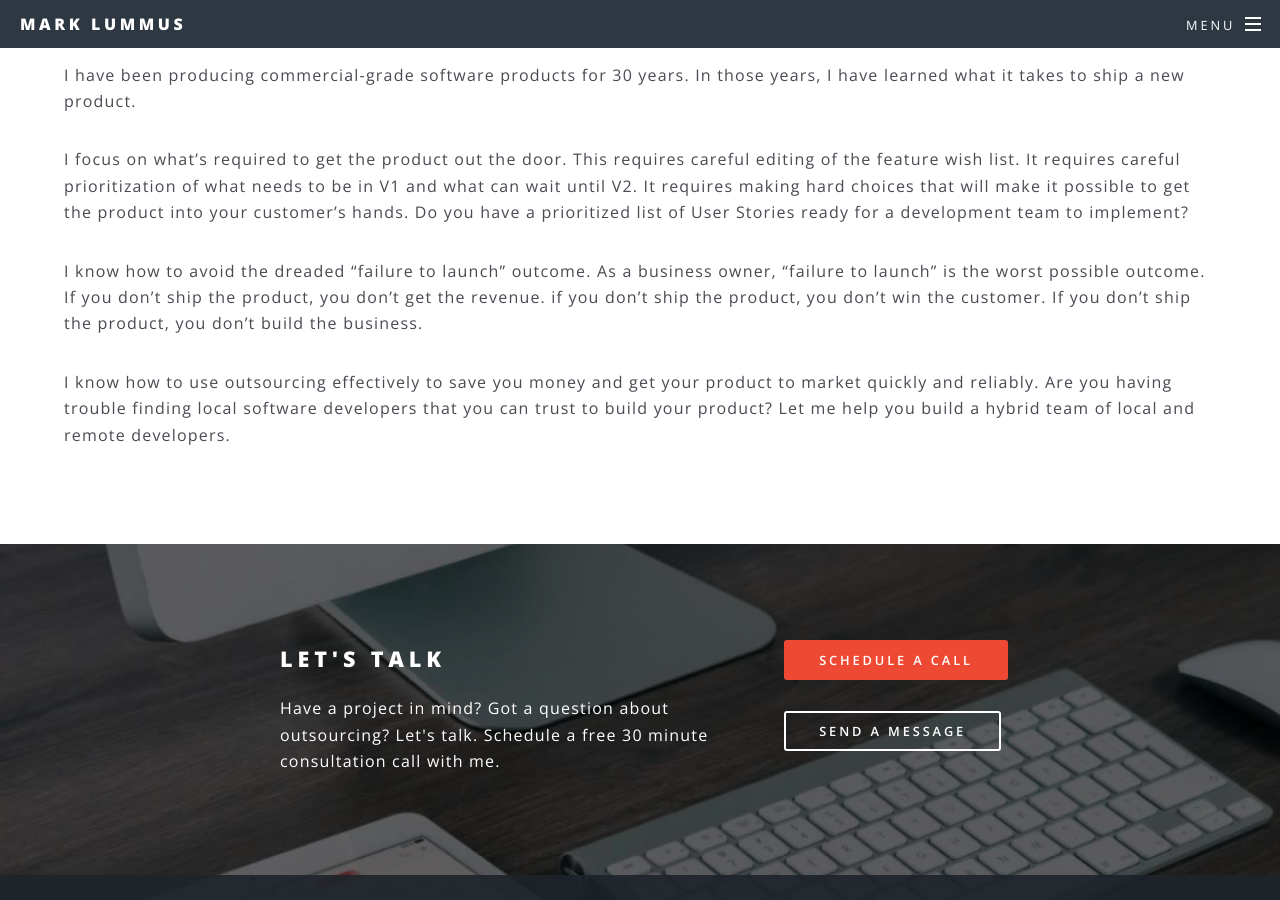
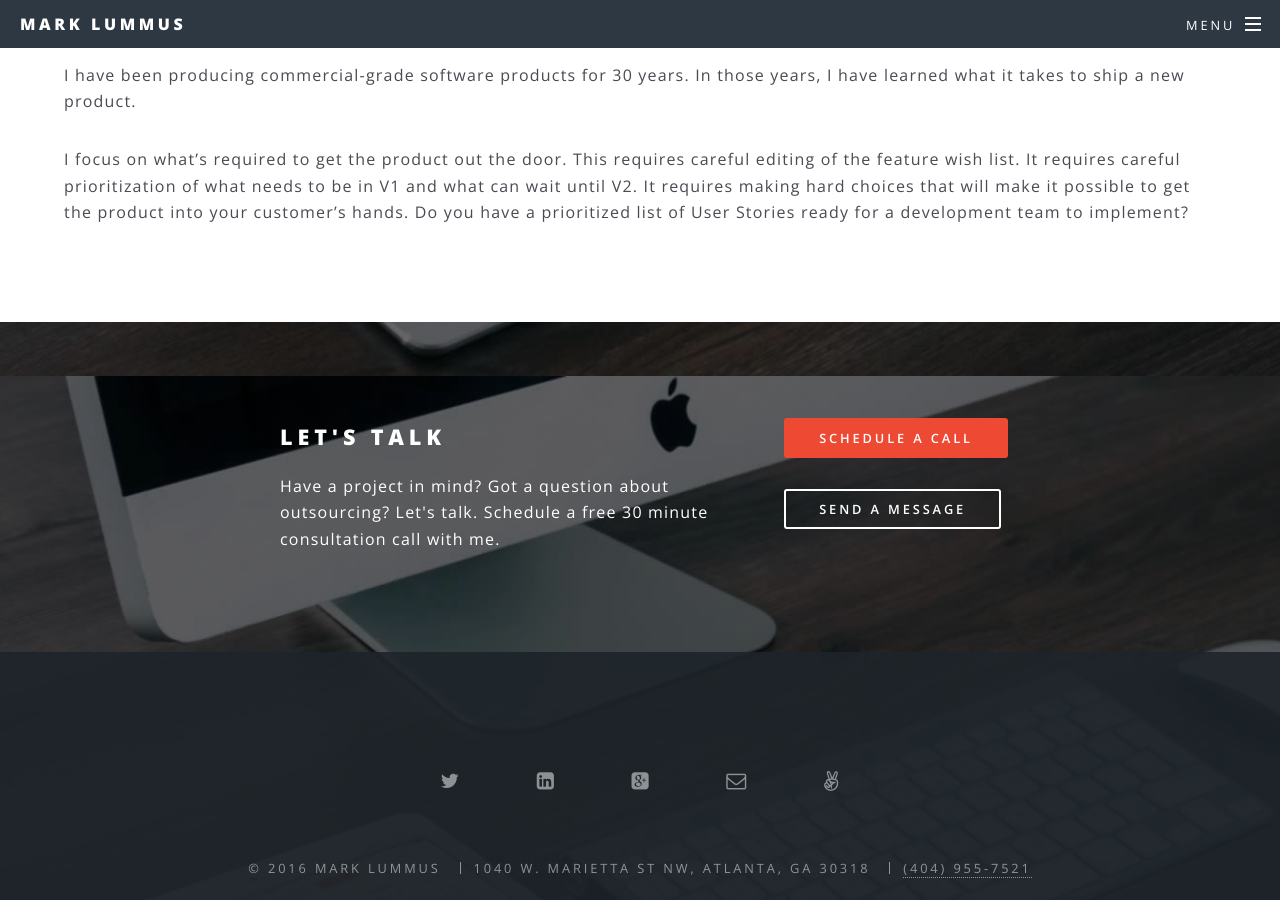
Before and after one commit to jabbermarky/jabbermarky.github.io, a Jekyll site: the page built from _pages/why-hire.md, in a window 1280 px wide and 900 px high, scrolled down 524 px. Built offline with Jekyll 4.4.1, drawn with Linux system fonts in a browser that asks for light colours.

Commit message:
more changes

```diff
--- a/_pages/why-hire.md
+++ b/_pages/why-hire.md
@@ -14,7 +14,3 @@ That's where I come in. I help small and emerging businesses produce software pr
 I have been producing commercial-grade software products for 30 years. In those years, I have learned what it takes to ship a new product.
 
 I focus on what's required to get the product out the door. This requires careful editing of the feature wish list. It requires careful prioritization of what needs to be in V1 and what can wait until V2. It requires making hard choices that will make it possible to get the product into your customer's hands. Do you have a prioritized list of User Stories ready for a development team to implement?
-
-I know how to avoid the dreaded "failure to launch" outcome. As a business owner, "failure to launch" is the worst possible outcome. If you don't ship the product, you don't get the revenue. if you don't ship the product, you don't win the customer. If you don't ship the product, you don't build the business.
-
-I know how to use outsourcing effectively to save you money and get your product to market quickly and reliably. Are you having trouble finding local software developers that you can trust to build your product? Let me help you build a hybrid team of local and remote developers.
```
